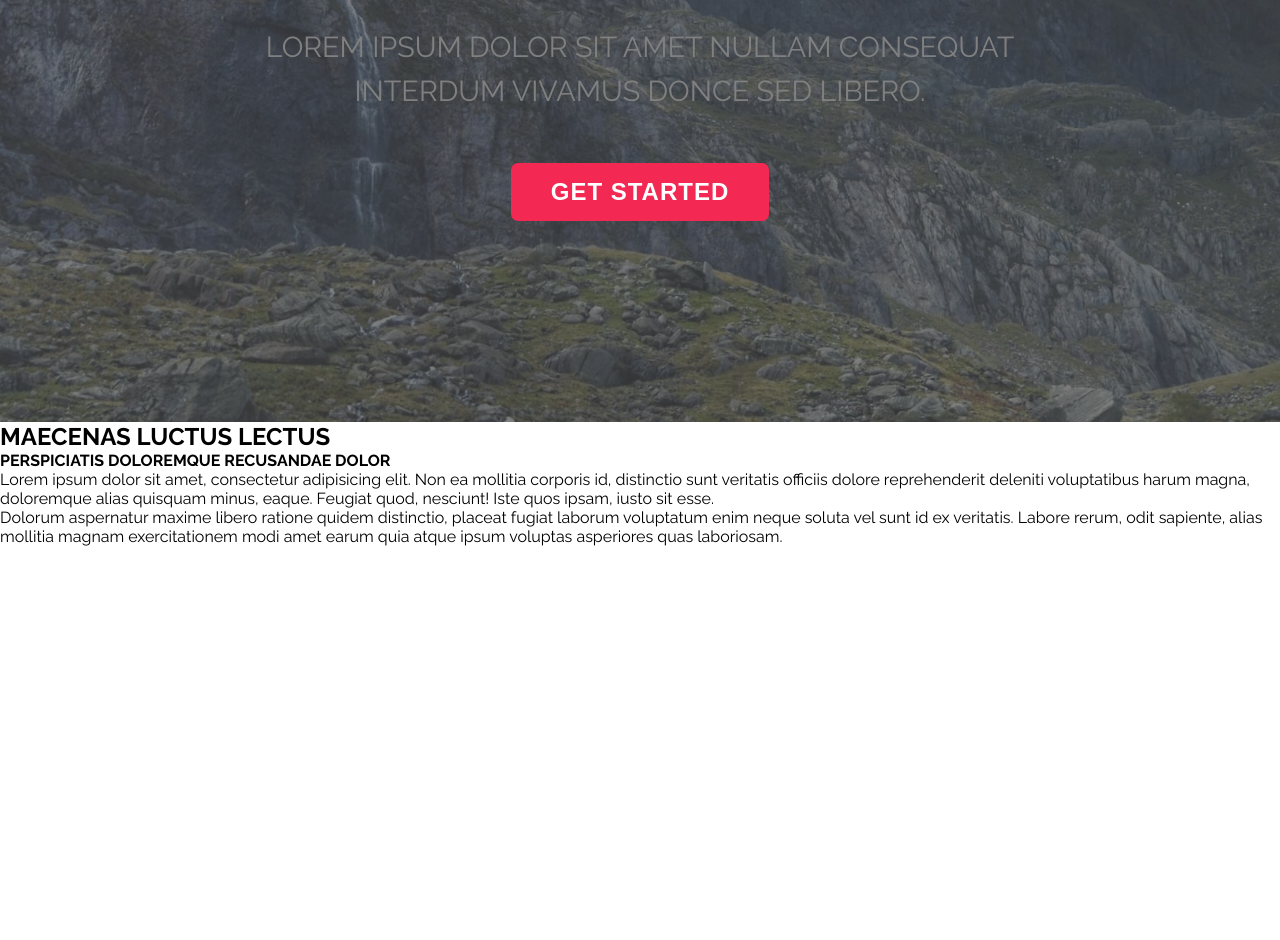
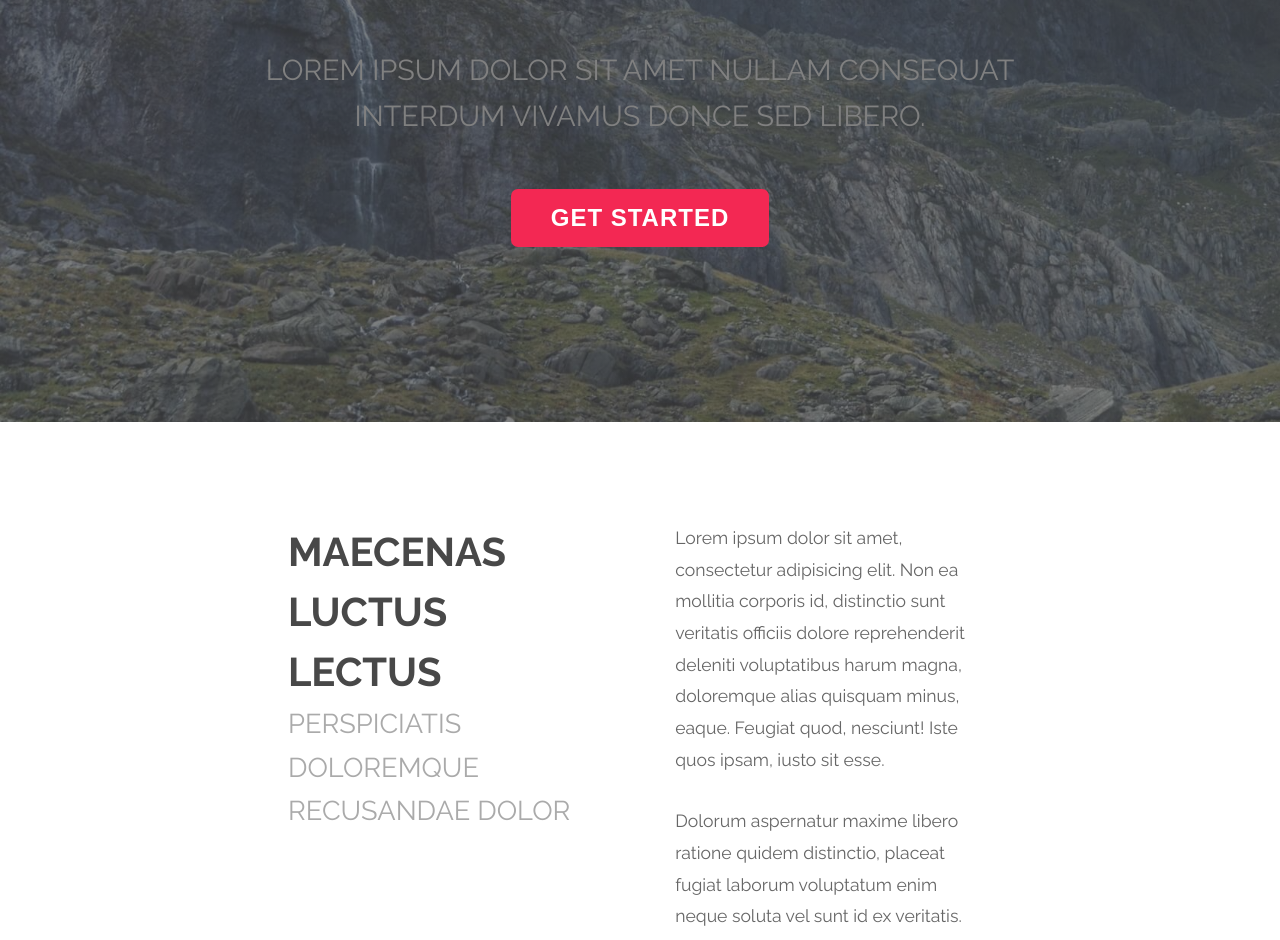
Before and after one commit to nev8/web-projekti, a plain HTML site: page 3-Spatial/index.html in a window 1280 px wide. Shown: the part 378-1318 px from the top of the page. Before the commit the page ends 924 px from the top, so only its background shows below. Drawn offline with Linux system fonts and the light colour scheme.

Commit message:
intro css

```diff
--- a/3-Spatial/index.html
+++ b/3-Spatial/index.html
@@ -31,7 +31,7 @@
         <!-- Intro -->
         <section class="intro">
             <article>
-                <h2>MAECENAS LUCTUS LECTUS</h2>
+                <h2>MAECENAS <br> LUCTUS LECTUS</h2>
                 <h4>PERSPICIATIS DOLOREMQUE RECUSANDAE DOLOR</h4>
             </article>
             <article>
--- a/3-Spatial/style.css
+++ b/3-Spatial/style.css
@@ -8,6 +8,7 @@
     --text: #666;
     --gray: #aaa;
     --transition: .3s ease;
+    --py:100px 0;
 }
 /***************
 Basic styles
@@ -21,9 +22,12 @@ body{
     font-family: var(--fontFamily);
     font-weight: 400;
     font-size: var(--fontSize);
+    line-height: 1.6;
+    color: var(--text);
 }
 h1,h2,h3,h4,h5,h6{
     font-weight: 700;
+    color: var(--headings);
 }
 ul{
     list-style: none;
@@ -46,8 +50,12 @@ button{
 button:hover{
     background: var(--hover);
 }
+h2{
+    font-size: 2.5rem;
+    line-height: 1.5;
+}
 /***************
-Headre
+Header
 ***************/
 header{
     background-image: linear-gradient(rgba(72,72,72,.7),rgba(72,72,72,.7)), url(images/banner.jpg);
@@ -103,6 +111,31 @@ header div h1{
 header div p{
     color: gray;
     font-size: 1.8rem;
-    line-height: 1.5;
     padding: 50px 0;
 }
+/***************
+Intro
+***************/
+.intro{
+    padding: var(--py);
+    width: 55%;
+    margin: auto;
+    display: flex;
+    justify-content: space-between;
+}
+.intro article{
+    flex: 0 0 45%;
+}
+.intro h4{
+    text-transform: uppercase;
+    font-size: 1.7rem;
+    color: var(--gray);
+    font-weight: 400;
+}
+.intro p{
+    font-size: 1.1rem;
+    line-height: 1.8;
+}
+.intro p:first-child{
+    padding-bottom: 30px;
+}
```
